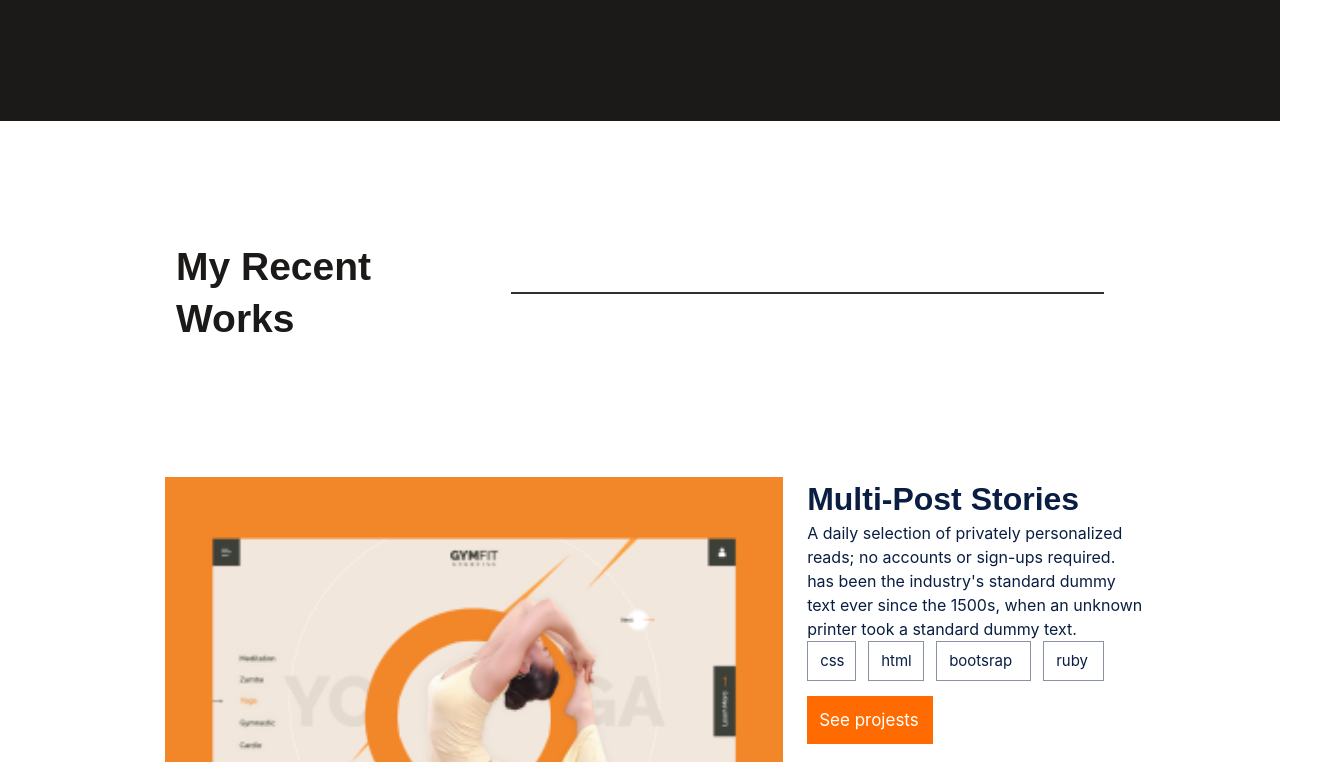
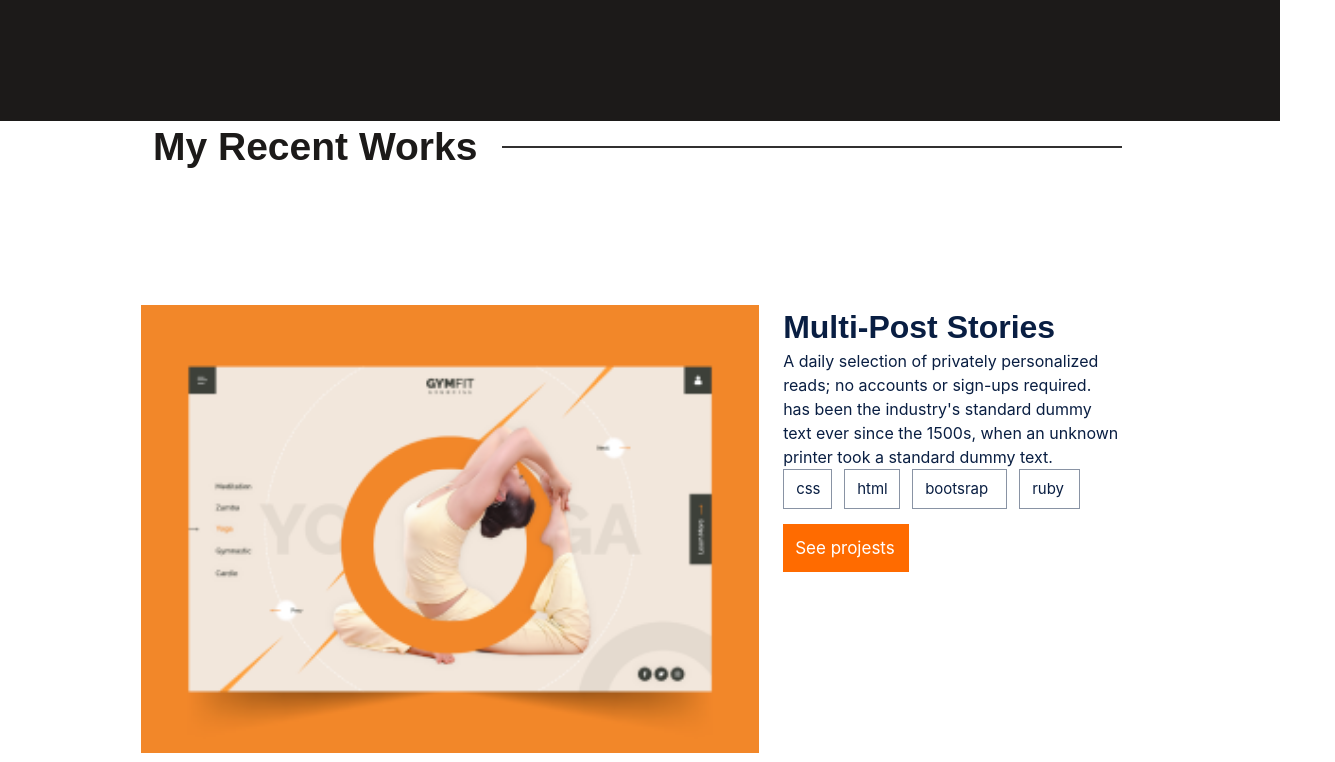
Before and after one commit to eerapheal/Ekpenisi-portfolio, a website: page index.html in a window 1280 px wide. Shown: the part 753-1515 px from the top of the page, 1335 px wide, since content can reach past the window. Drawn offline with Linux system fonts and the light colour scheme.

Commit message:
padding added to section2

```diff
--- a/style.css
+++ b/style.css
@@ -740,11 +740,16 @@ margin-right: 731px;
   margin-top:53px;
 }
 
+/*  */
+
+.second-sec {
+  padding: 0 141px;
+}
 #my-recnt {
   display: flex;
   gap: 25px;
   align-items: center;
-  padding: 0px 152px 0px;
+  padding: 0px 12px 0px;
 }
 .second-tittle {
   margin-bottom: 0px;
@@ -760,7 +765,7 @@ margin-right: 731px;
   display: flex;
   flex-direction: row;
   height: 0 auto;
-  padding: 120px 141px 0px;
+  padding: 120px 0px 0px;
 }
 
 .img-desk2 {
```
